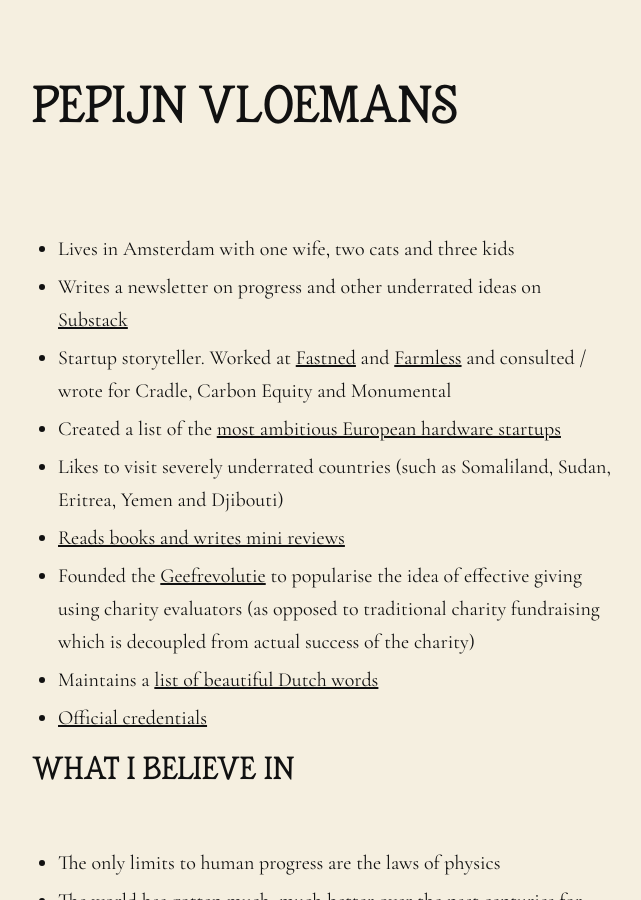
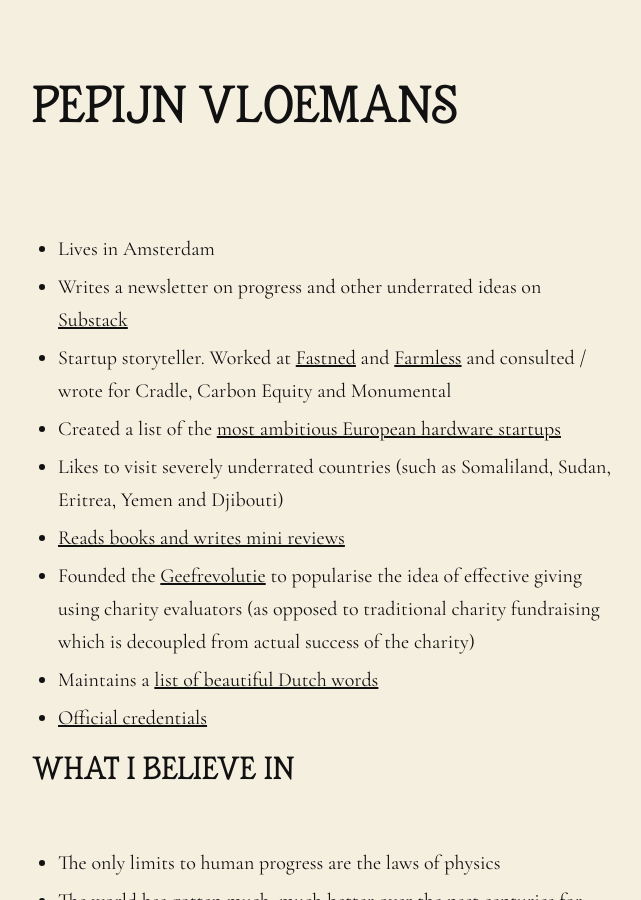
Before and after one commit to pepijn1/pepijn.xyz, a Jekyll site: the page built from index.md, in a window 1280 px wide and 900 px high. Shown: the whole window, without its empty margins (318-959 px from the left). Built offline with Jekyll 4.4.1, drawn with Linux system fonts in a browser that asks for light colours.

Commit message:
Update personal information and section headings

```diff
--- a/index.md
+++ b/index.md
@@ -4,8 +4,7 @@
 ---
 
 # PEPIJN VLOEMANS
-
-- Lives in Amsterdam with one wife, two cats and three kids
+- Lives in Amsterdam
 - Writes a newsletter on progress and other underrated ideas on [Substack](https://pepijnvloemans.substack.com)
 - Startup storyteller. Worked at [Fastned](https://fastned.nl) and [Farmless](https://pepijn.substack.com/p/my-time-at-farmless-the-insanely) and consulted / wrote for Cradle, Carbon Equity and Monumental
 - Created a list of the [most ambitious European hardware startups](https://hardli.st)
@@ -15,8 +14,8 @@
 - Maintains a [list of beautiful Dutch words](/woorden.html)
 - [Official credentials](https://www.linkedin.com/in/pepijnvloemans/)
 
+
 ## WHAT I BELIEVE IN
-
 - The only limits to human progress are the laws of physics
 - The world has gotten much, much better over the past centuries for most people
 - NOW is the best time to be alive
@@ -28,8 +27,8 @@
 - The ultimate bottleneck for Europe's future is cultivating and attracting ultra-ambitious founders
 - Aesthetic minimalism has peaked — beauty and tradition in architecture and design of everyday objects will make a comeback
 
+
 ## MY MODEST EXPECTATIONS OF THE 2030s
-
 - Affordable space tourism. At least low earth orbit, but preferably the moon
 - Mass drivers on the moon
 - Huge ass telescopes on the dark side of the moon for 1000X higher resolution images of the universe
@@ -43,8 +42,8 @@
 - Synthetic fuels (solar power to methane / methanol) outcompete fossil fuels
 - Fermented proteins outcompeting animal derived proteins
 
+
 ## NOTES ON STARTUPS
-
 - When choosing a startup to join, look for the most obsessed, determined, formidable founder
 - A startup should be like a cult or a religion with a secret at its core
 - Embrace daily doses of pain, confusion and messiness as the price of your freedom
@@ -57,8 +56,8 @@
 - Say the difficult or stupid things no one else dares to say
 - Be nice and spread joy
 
+
 ## HOW TO IMPROVE CONVERSATIONS
-
 - Ask questions, be genuinely curious above all else
 - Say the things you cannot say or that are uncomfortable to say
 - Tolerate silence, even if it's mildly uncomfortable
```
